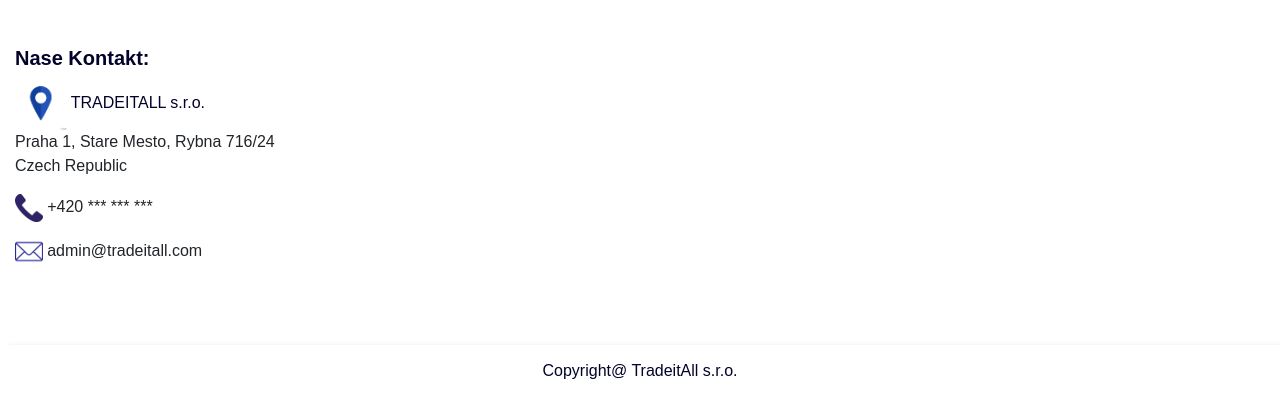
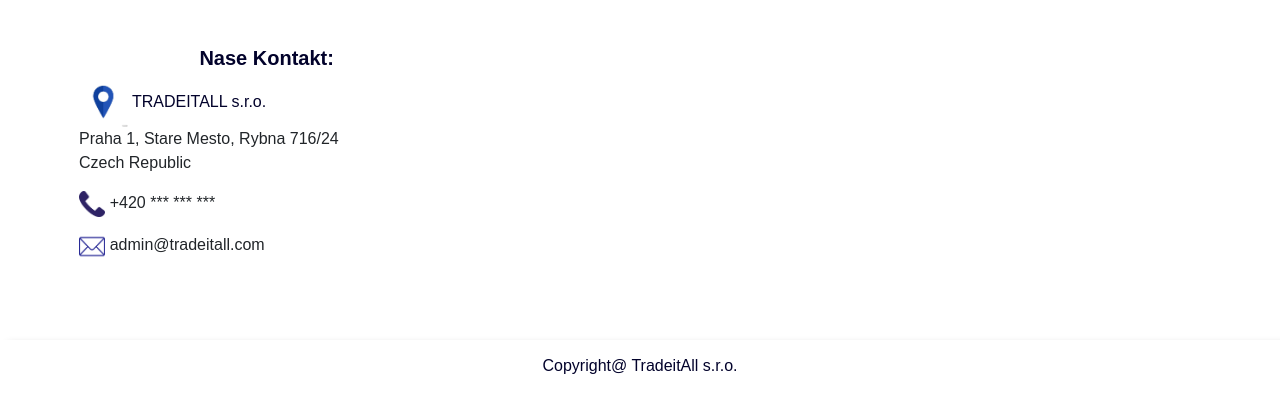
Before and after one commit to timndi/tradeitall, a website: page index.html in a window 1280 px wide. Shown: the part 738-1143 px from the top of the page. Drawn offline with nearby package versions, Linux system fonts and the light colour scheme.

Commit message:
first commit

```diff
--- a/index.html
+++ b/index.html
@@ -350,9 +350,9 @@
 
 
 <!-- card ends -->
-<div class="contact-div" style="margin-top: 3rem;">
+<div class="contact-div" style="margin-top: 3rem; padding-left: 5% ;">
   <div class="col-md-4">
-    <h5 style="font-weight: BOLD; color: rgb(2, 2, 43);">Nase Kontakt:</h5>
+    <h5 style="font-weight: BOLD; color: rgb(2, 2, 43); text-align: center;">Nase Kontakt:</h5>
     <p> <img style="width: 13%;" src="img/address-icon.png" alt="">
       <span style="color: rgb(2, 2, 43);">TRADEITALL s.r.o. </span><br>
        Praha 1, Stare Mesto, Rybna 716/24 <br>
```
